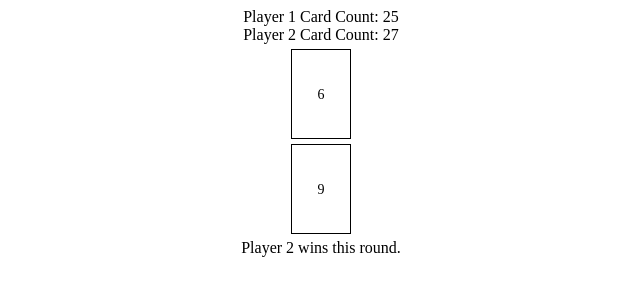
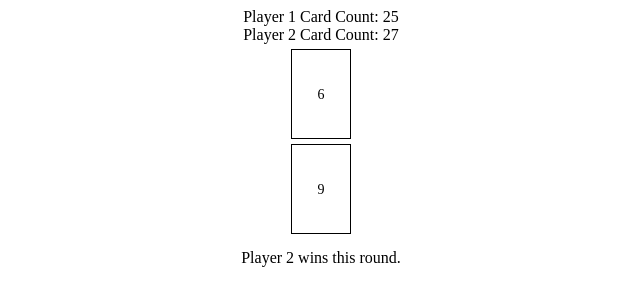
Before and after one commit to tlcraft/copilot-sandbox, an Angular app: page / in a window 1280 px wide. Shown: the top 306 px of the page, without its empty margins (319-959 px from the left). Built offline with nearby package versions, Linux system fonts and the light colour scheme.

Commit message:
Add some margin.

```diff
--- a/src/app/app.component.html
+++ b/src/app/app.component.html
@@ -16,13 +16,13 @@
     <div *ngIf="player2Card.suit" class="card {{player2Card.suit}}" (click)="playRound()">
       <span class="value">{{getCardValueName(player2Card.value)}}</span>
     </div>
-    <div *ngIf="player1Wins && !winner">
+    <div class="message" *ngIf="player1Wins && !winner">
       <span>Player 1 wins this round.</span>
     </div>
-    <div *ngIf="!player1Wins && !winner">
+    <div class="message" *ngIf="!player1Wins && !winner">
       <span>Player 2 wins this round.</span>
     </div>
-    <div *ngIf="winner">
+    <div class="message" *ngIf="winner">
       <span>{{winner}}</span>
     </div>
   </div>
--- a/src/app/app.component.scss
+++ b/src/app/app.component.scss
@@ -32,3 +32,7 @@
 .game {
     text-align: center;
 }
+
+.message {
+    margin-top: 15px;
+}
```
